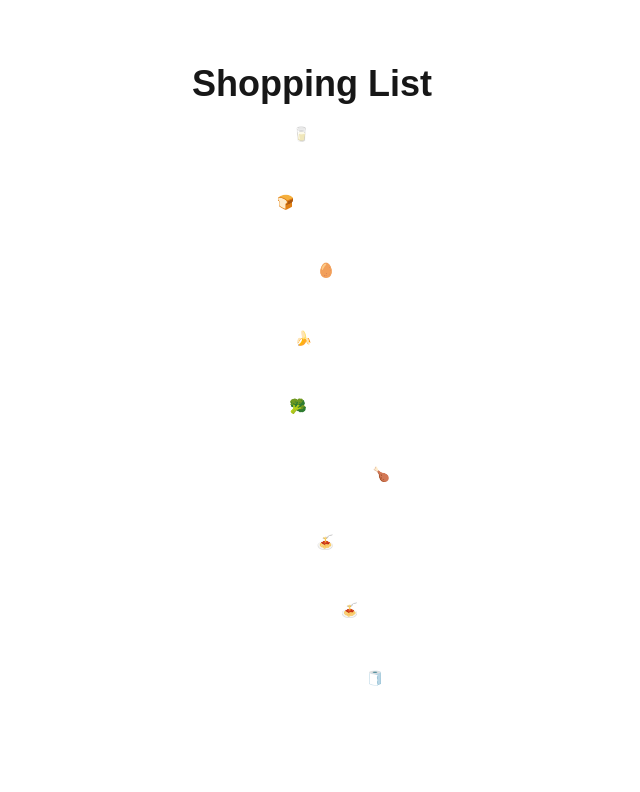
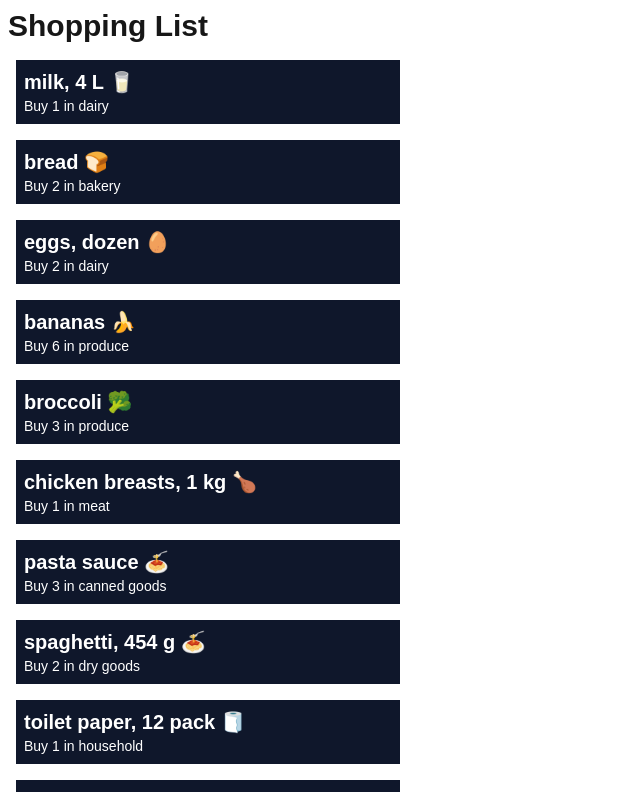
Before and after one commit to Anny-Huang/cprg306-assignments, a Next.js app: page /week-3 in a window 1280 px wide. Shown: the top 792 px of the page, without its empty margins (0-640 px from the left). Built offline with nearby package versions, Linux system fonts and the light colour scheme.

Commit message:
edit Item component to match content with example output and edit styling in page.js, item.js and item-list.js files

```diff
--- a/app/week-3/item-list.js
+++ b/app/week-3/item-list.js
@@ -74,7 +74,7 @@ export default function ItemList() {
   };
 
   return (
-    <ul className="flex flex-col gap-2 mt-5 ml-[15%] mr-[15%] mb-5">
+    <ul>
         <Item name={item1.name} quantity={item1.quantity} category={item1.category} />
         <Item name={item2.name} quantity={item2.quantity} category={item2.category} />
         <Item name={item3.name} quantity={item3.quantity} category={item3.category} />
--- a/app/week-3/item.js
+++ b/app/week-3/item.js
@@ -1,9 +1,8 @@
 export default function Item(props) {
   return (
-    <li className=" bg-darkblue">
-      <h2 className="text-sm text-white">Name: {props.name}</h2>
-      <p className="text-sm text-white">Quantity: {props.quantity}</p>
-      <p className="text-sm text-white">Category: {props.category}</p>
+    <li className="p-2 m-4 bg-slate-900 max-w-sm">
+      <h2 className="text-xl font-bold  text-white">{props.name}</h2>
+      <p className="text-sm text-white">Buy {props.quantity} in {props.category}</p>
     </li>
   );
 }
--- a/app/week-3/page.js
+++ b/app/week-3/page.js
@@ -3,9 +3,7 @@ import ItemList from "./item-list";
 export default function Page() {
   return (
     <main>
-      <h1 className="text-4xl font-bold mt-[5%] ml-[15%] mb-5">
-        Shopping List
-      </h1>
+      <h1 className="text-3xl font-bold m-2">Shopping List</h1>
       <ItemList />
     </main>
   );
```
